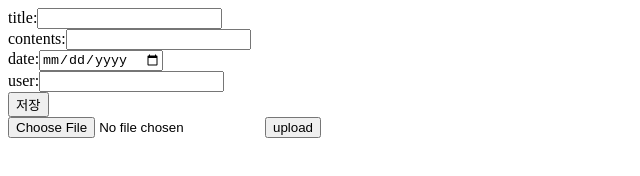
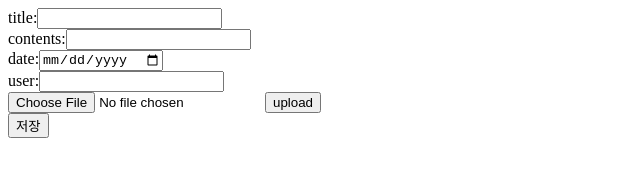
Before and after one commit to kelly0924/postgresqlproject, a website: page addMemoPage.html in a window 1280 px wide. Shown: the whole page, without its empty margins (0-640 px from the left). Drawn offline with Linux system fonts and the light colour scheme.

Commit message:
ADD Image Uploading was added

```diff
--- a/addMemoPage.html
+++ b/addMemoPage.html
@@ -13,12 +13,17 @@
             <div>contents:<input type="text" id="inputContents"></div>
             <div>date:<input type="date" id="inputDate"></div>
             <div>user:<input type="text" id="inputUser"></div>
+
+            <input type="file" id="uploadFile">
+            <input type="button" value="upload" onclick="uploadImgEvent()">
+
+
             <div><input type="button" value="저장" onclick="addMemoEvent()"></div>
 
-            <form action="/upload" method="post" enctype="multipart/form-data">
+            <!-- <form action="/upload" method="post" enctype="multipart/form-data">
                 <input type="file" name="img">
-                <button type="submit" >upload</button>
-            </form>
+                <input type="button" value="upload" onclick="uploadImgEvent()">
+            </form> -->
 
         </div>
     </main>
@@ -50,6 +55,34 @@
                 }
             })
         }
+
+        const uploadImgEvent = ()=>{
+            const form = new FormData();
+            form.enctype = "multipart/form-data";
+            const inputImg=document.getElementById("uploadFile").files[0]
+
+            console.log(inputImg)
+            form.append("img", inputImg);
+
+            fetch("/upload",{
+                method: "POST",
+                headers: {
+                //"Content-Type": "multipart/form-data",
+                },
+                body: form
+                // body 엔 JS object 가 아닌 form 을 그대로 보낸다.
+            })
+            .then((result)=>{
+                return result.json()
+            })
+            .then((result)=>{
+                if(result.succeed==true){
+                    //location.href="/memoPage"//메모페이지로 이동 할 것이다.
+                }else{
+                    alert("img upload 실패")
+                }
+            })
+        }
     </script>
 </body>
 </html>
```
Also changed, not shown: index.html (+2 -2 lines), router/uploadApi.js (+7 -4 lines).
